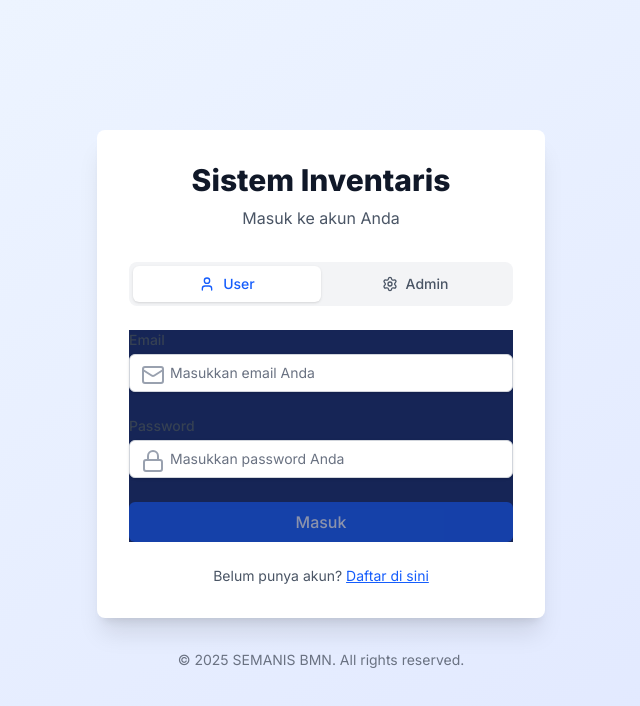
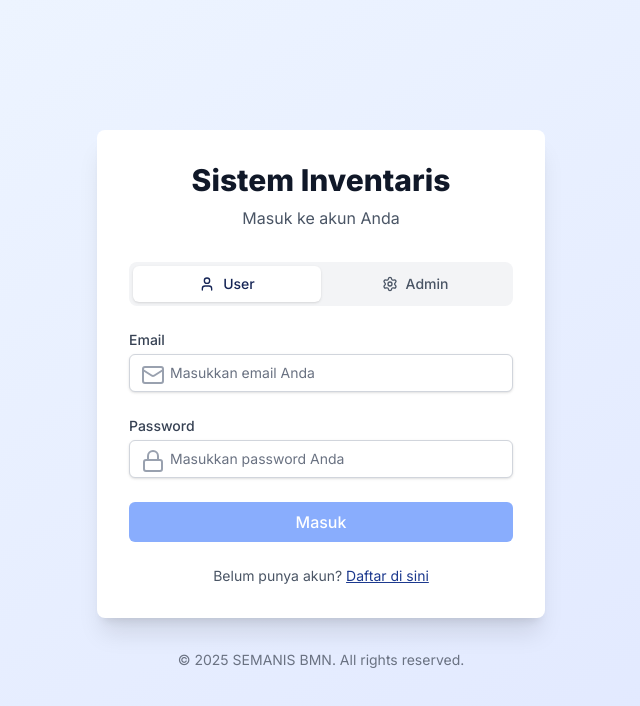
Before and after one commit to Rofiansyah/SEMANIS_BMN, a Next.js app: page /login in a window 1280 px wide. Shown: the top 706 px of the page, without its empty margins (319-959 px from the left). Built offline with nearby package versions, Linux system fonts and the light colour scheme; no server answers.

Commit message:
ubah admin

```diff
--- a/src/app/login/page.tsx
+++ b/src/app/login/page.tsx
@@ -103,7 +103,7 @@ export default function LoginPage() {
                 }}
                 className={`flex-1 flex items-center justify-center gap-2 py-2 px-4 rounded-md text-sm font-medium transition-colors ${
                   loginType === 'user'
-                    ? 'bg-white text-blue-600 shadow-sm'
+                    ? 'bg-white text-blue-950 shadow-sm'
                     : 'text-gray-600 hover:text-gray-800'
                 }`}
               >
@@ -118,7 +118,7 @@ export default function LoginPage() {
                 }}
                 className={`flex-1 flex items-center justify-center gap-2 py-2 px-4 rounded-md text-sm font-medium transition-colors ${
                   loginType === 'admin'
-                    ? 'bg-white text-blue-600 shadow-sm'
+                    ? 'bg-white text-blue-950 shadow-sm'
                     : 'text-gray-600 hover:text-gray-800'
                 }`}
               >
@@ -128,7 +128,7 @@ export default function LoginPage() {
             </div>
           </div>
 
-          <form onSubmit={handleSubmit} className="space-y-6 bg-blue-950 hover:bg-blue-900 text-white transition-colors duration-200">
+          <form onSubmit={handleSubmit} className="space-y-6 ">
             <Input
               id="email"
               name="email"
@@ -173,7 +173,7 @@ export default function LoginPage() {
           <div className="mt-6 text-center text-sm text-gray-600">
             <p>
               Belum punya akun?{' '}
-              <a href="/register" className="text-blue-600 hover:text-blue-800 underline">
+              <a href="/register" className="text-blue-900 hover:text-blue-950 underline">
                 Daftar di sini
               </a>
             </p>
--- a/src/app/login/user/page.tsx
+++ b/src/app/login/user/page.tsx
@@ -141,7 +141,7 @@ export default function UserLoginPage() {
         <div className="text-right">
           <Link
             href="/forgot-password"
-            className="text-sm text-blue-600 hover:text-blue-800 underline"
+            className="text-sm text-blue-900 hover:text-blue-950 underline"
           >
             Lupa password?
           </Link>
@@ -157,7 +157,7 @@ export default function UserLoginPage() {
         {/* Submit Button */}
         <Button
           type="submit"
-          className="w-full h-12 bg-blue-900 hover:bg-blue-800 text-white transition-colors duration-200"
+          className="w-full h-12 bg-blue-950 hover:bg-blue-900 text-white transition-colors duration-200"
           loading={loading}
           disabled={!formData.email || !formData.password}
         >
@@ -171,7 +171,7 @@ export default function UserLoginPage() {
           Belum punya akun?{' '}
           <Link
             href="/register"
-            className="text-blue-600 hover:text-blue-800 underline font-medium"
+            className="text-blue-900 hover:text-blue-950 underline font-medium"
           >
             Daftar di sini
           </Link>
```
